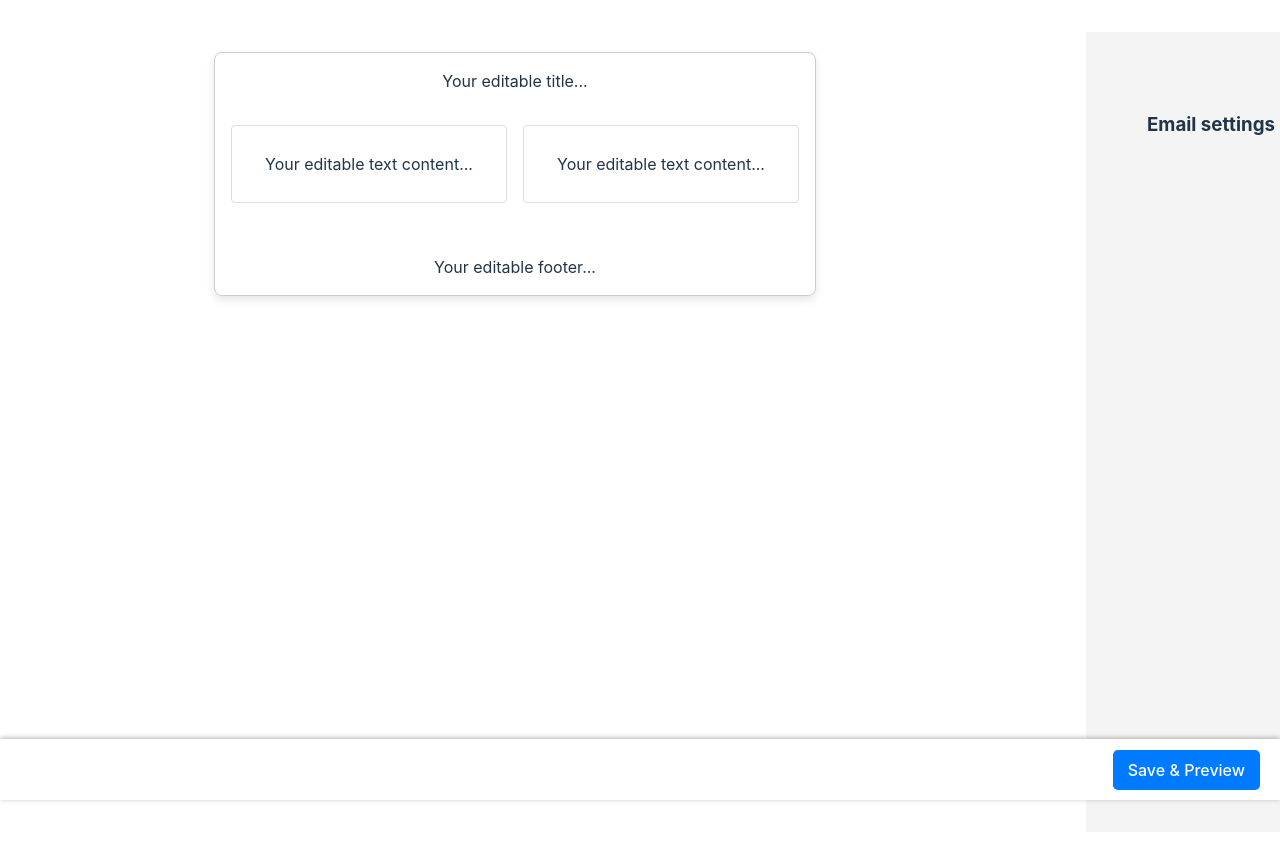
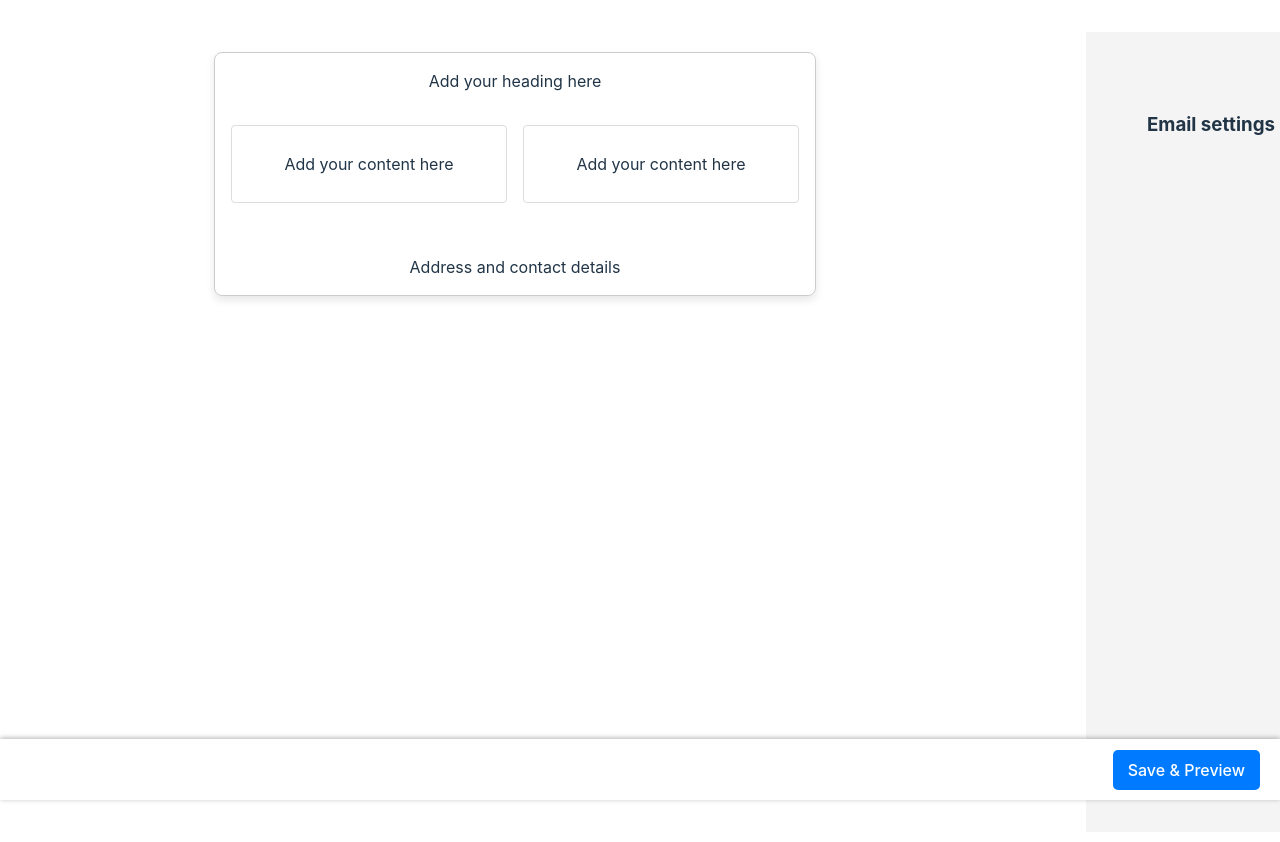
Before and after one commit to asyncawais/account-media-poc, a React (Vite) app: page / in a window 1280 px wide. Shown: the top 842 px of the page. Built offline with nearby package versions, Linux system fonts and the light colour scheme.

Commit message:
updated text

```diff
--- a/src/EditableEmailTemplate.tsx
+++ b/src/EditableEmailTemplate.tsx
@@ -55,28 +55,28 @@ const EditableEmailTemplate: React.FC = () => {
 
   const [fieldState, setFieldState] = useState<FieldState>({
     title: {
-      value: 'Your editable title...',
+      value: 'Add your heading here',
       editorOptions: [
         { label: 'Heading text size', type: 'fontSize' },
         { label: 'Selected colour', type: 'backgroundColour' },
       ],
     },
     text1: {
-      value: 'Your editable text content...',
+      value: 'Add your content here',
       editorOptions: [
         { label: 'Body text size', type: 'fontSize' },
         { label: 'Selected colour', type: 'backgroundColour' },
       ],
     },
     text2: {
-      value: 'Your editable text content...',
+      value: 'Add your content here',
       editorOptions: [
         { label: 'Body text size', type: 'fontSize' },
         { label: 'Selected colour', type: 'backgroundColour' },
       ],
     },
     footer: {
-      value: 'Your editable footer...',
+      value: 'Address and contact details',
       editorOptions: [{ label: 'Footer text size', type: 'fontSize' }],
     },
   });
```
